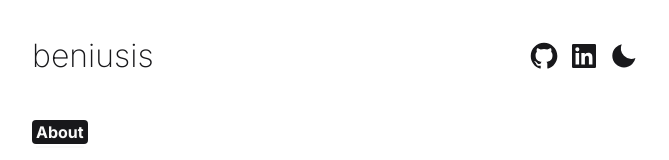
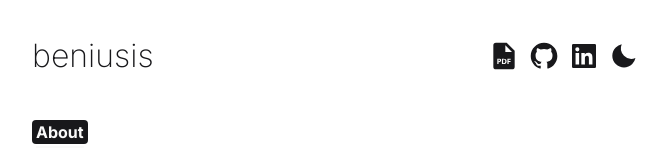
Before and after one commit to beniusis/beniusis.github.io, a React (Vite) app: page / in a window 1280 px wide. Shown: the top 160 px of the page, without its empty margins (304-973 px from the left). Built offline with nearby package versions, Linux system fonts and the light colour scheme.

Commit message:
feat: upload resume and add an icon for reviewing it

```diff
--- a/src/components/Header/index.jsx
+++ b/src/components/Header/index.jsx
@@ -13,6 +13,19 @@ export const Header = () => {
       </a>
 
       <div className="flex items-center justify-center gap-2">
+        <a
+          className="h-8 w-8 hover:opacity-70 xs:h-7 xs:w-7"
+          href="/CV.pdf"
+          target="_blank"
+          aria-label="resume"
+          title="resume"
+        >
+          <svg className="h-full w-full fill-zinc-900 dark:fill-zinc-50" viewBox="0 0 24 24">
+            <path d="M8.267 14.68c-.184 0-.308.018-.372.036v1.178c.076.018.171.023.302.023.479 0 .774-.242.774-.651 0-.366-.254-.586-.704-.586zm3.487.012c-.2 0-.33.018-.407.036v2.61c.077.018.201.018.313.018.817.006 1.349-.444 1.349-1.396.006-.83-.479-1.268-1.255-1.268z"></path>
+            <path d="M14 2H6a2 2 0 0 0-2 2v16a2 2 0 0 0 2 2h12a2 2 0 0 0 2-2V8l-6-6zM9.498 16.19c-.309.29-.765.42-1.296.42a2.23 2.23 0 0 1-.308-.018v1.426H7v-3.936A7.558 7.558 0 0 1 8.219 14c.557 0 .953.106 1.22.319.254.202.426.533.426.923-.001.392-.131.723-.367.948zm3.807 1.355c-.42.349-1.059.515-1.84.515-.468 0-.799-.03-1.024-.06v-3.917A7.947 7.947 0 0 1 11.66 14c.757 0 1.249.136 1.633.426.415.308.675.799.675 1.504 0 .763-.279 1.29-.663 1.615zM17 14.77h-1.532v.911H16.9v.734h-1.432v1.604h-.906V14.03H17v.74zM14 9h-1V4l5 5h-4z"></path>
+          </svg>
+        </a>
+
         <a
           className="h-8 w-8 hover:opacity-70 xs:h-7 xs:w-7"
           href="https://github.com/beniusis"
```
Also changed, not shown: 1 other file (tests, documents, lock files or other folders).
